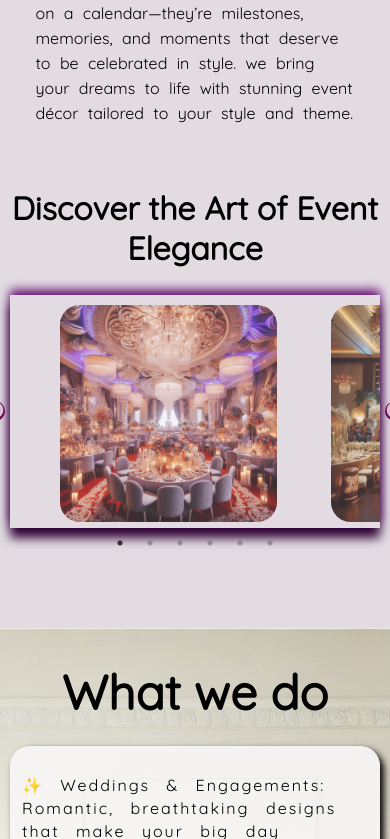
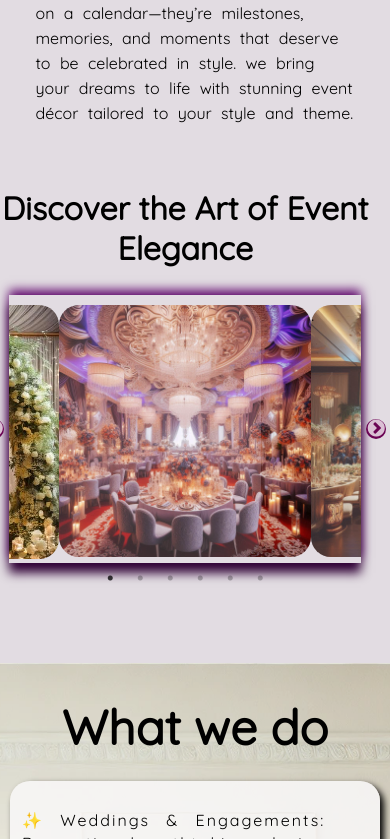
Before and after one commit to Ikendu/moreLinksDeco, a React (Vite) app in the folder mysite/: page / in a window 390 px wide. Shown: the part 4792-5631 px from the top of the page. Built offline with nearby package versions, Linux system fonts and the light colour scheme.

Commit message:
moibile slider  optimization

```diff
--- a/mysite/src/components/sliders/slider.css
+++ b/mysite/src/components/sliders/slider.css
@@ -48,5 +48,9 @@
   }
   .mobileSlideContainer {
     display: block;
+    width: 95%;
+  }
+  .sliderIage {
+    width: 100%;
   }
 }
```
